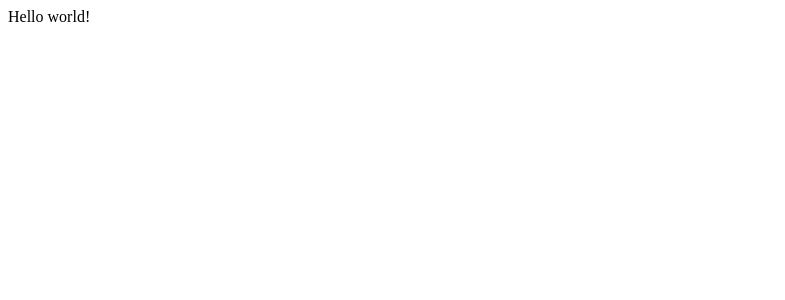
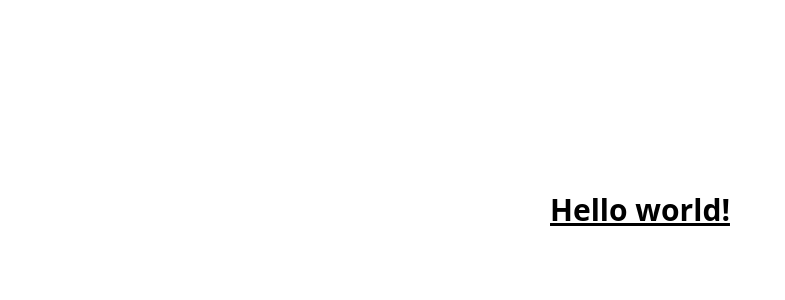
Before and after one commit to benjamin-mahmood/counter-app, a Next.js app: page / in a window 1280 px wide. Shown: the top 300 px of the page, without its empty margins (0-785 px from the left). Built offline with nearby package versions, Linux system fonts and the light colour scheme.

Commit message:
added tailwind 4

```diff
--- /dev/null
+++ b/app/globals.css
@@ -0,0 +1 @@
+@import 'tailwindcss';
--- a/app/page.tsx
+++ b/app/page.tsx
@@ -1,7 +1,11 @@
 export default function Home() {
   return (
     <main>
-      <div>Hello world!</div>
+      <div>
+        <h1 className='text-3xl text-center mt-48 font-bold underline'>
+          Hello world!
+        </h1>
+      </div>
     </main>
-  );
+  )
 }
--- /dev/null
+++ b/postcss.config.mjs
@@ -0,0 +1,6 @@
+const config = {
+  plugins: {
+    '@tailwindcss/postcss': {},
+  },
+}
+export default config
```
Also changed, not shown: app/layout.tsx (+8 -7 lines), package.json (+6 -3 lines), 1 other file (tests, documents, lock files or other folders).
